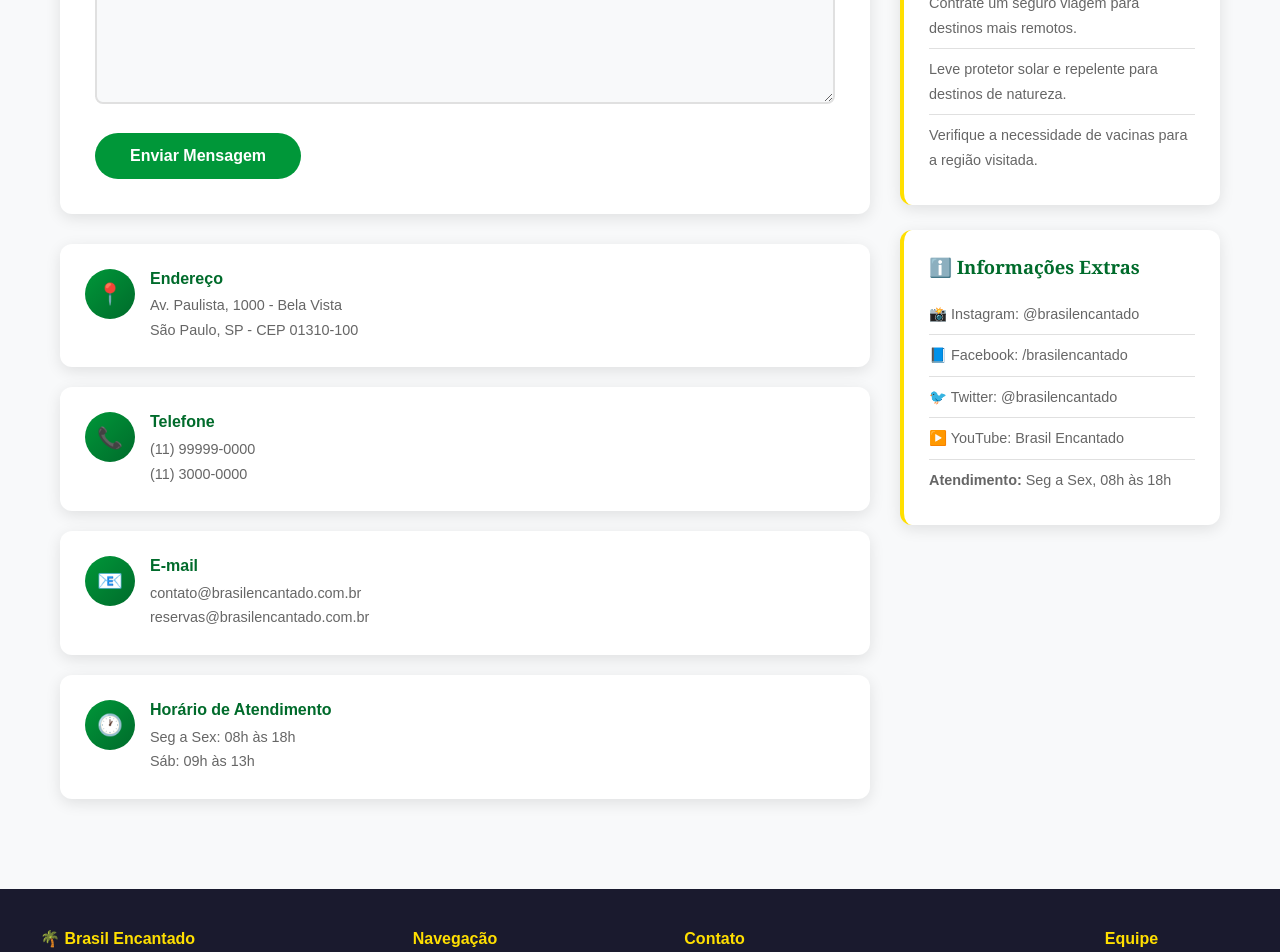
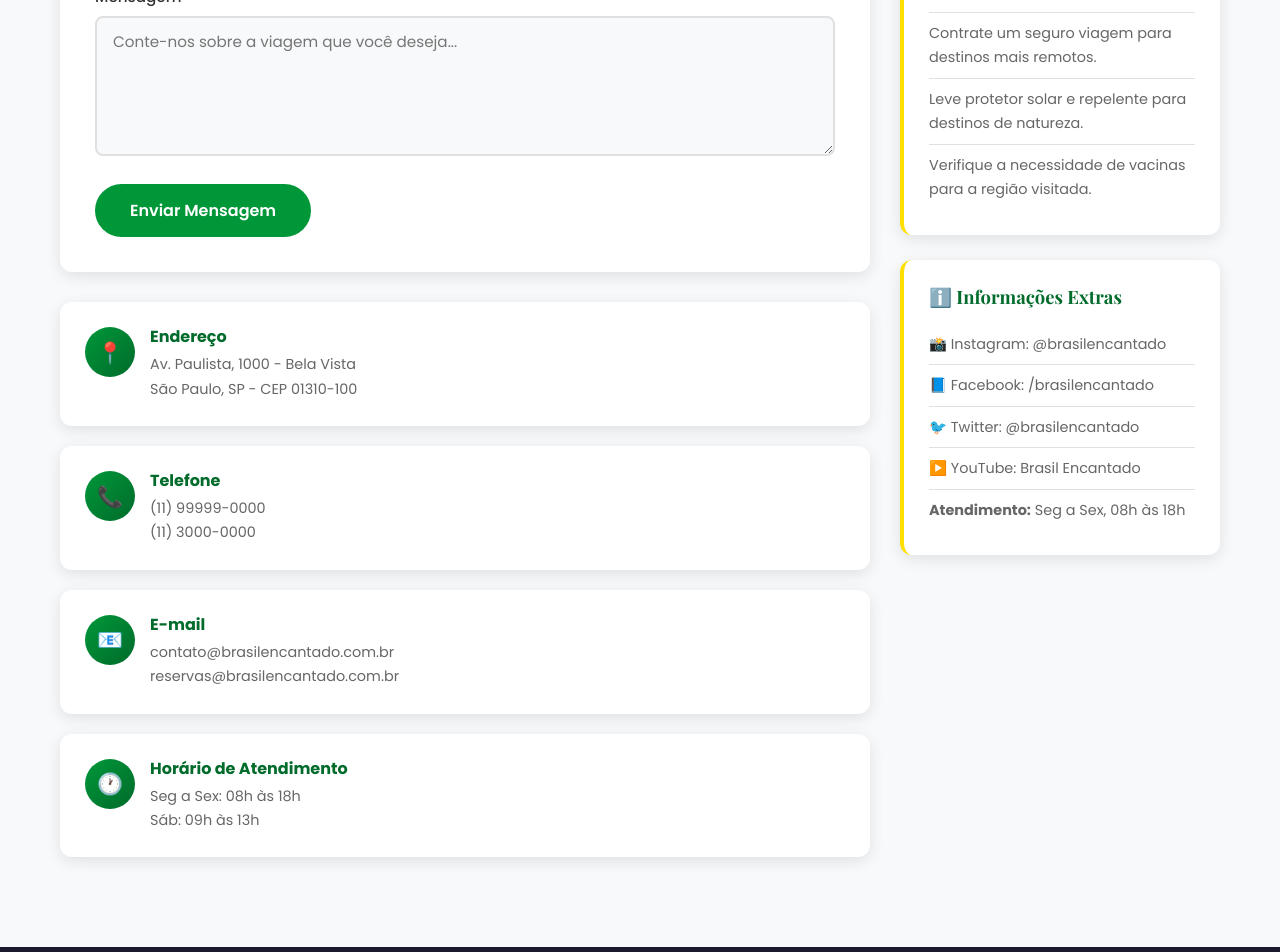
Before and after one commit to MatheusZem12/portal-turistico, a plain HTML site: page contato.html in a window 1280 px wide. Shown: the part 920-1872 px from the top of the page. Drawn offline with nearby package versions, Linux system fonts and the light colour scheme.

Commit message:
Adiciona Google Fonts (Poppins e Playfair Display) para tipografia

```diff
--- a/css/style.css
+++ b/css/style.css
@@ -1,4 +1,5 @@
-/* ===== Fontes do Sistema ===== */
+/* ===== Google Fonts ===== */
+@import url('https://fonts.googleapis.com/css2?family=Poppins:wght@300;400;500;600;700&family=Playfair+Display:wght@400;600;700&display=swap');
 
 /* ===== Reset & Base ===== */
 *,
@@ -33,7 +34,7 @@ html {
 }
 
 body {
-    font-family: Arial, Helvetica, sans-serif;
+    font-family: 'Poppins', Arial, Helvetica, sans-serif;
     color: var(--gray-dark);
     background-color: var(--bg-light);
     line-height: 1.7;
@@ -59,7 +60,7 @@ ul {
 }
 
 h1, h2, h3, h4 {
-    font-family: Georgia, 'Times New Roman', serif;
+    font-family: 'Playfair Display', Georgia, serif;
     color: var(--dark);
     line-height: 1.3;
 }
@@ -86,7 +87,7 @@ h1, h2, h3, h4 {
 }
 
 .logo {
-    font-family: Georgia, 'Times New Roman', serif;
+    font-family: 'Playfair Display', Georgia, serif;
     font-size: 1.5rem;
     font-weight: 700;
     color: var(--white);
@@ -180,7 +181,7 @@ h1, h2, h3, h4 {
     transition: var(--transition);
     cursor: pointer;
     border: none;
-    font-family: Arial, Helvetica, sans-serif;
+    font-family: 'Poppins', Arial, Helvetica, sans-serif;
 }
 
 .btn-primary {
@@ -532,7 +533,7 @@ section {
     padding: 12px 16px;
     border: 2px solid var(--gray-light);
     border-radius: 8px;
-    font-family: Arial, Helvetica, sans-serif;
+    font-family: 'Poppins', Arial, Helvetica, sans-serif;
     font-size: 0.95rem;
     transition: var(--transition);
     background: var(--bg-light);
@@ -589,7 +590,7 @@ section {
 }
 
 .info-card h4 {
-    font-family: Arial, Helvetica, sans-serif;
+    font-family: 'Poppins', Arial, Helvetica, sans-serif;
     font-size: 1rem;
     margin-bottom: 4px;
     color: var(--green-dark);
@@ -620,7 +621,7 @@ section {
 }
 
 .footer-section h4 {
-    font-family: Arial, Helvetica, sans-serif;
+    font-family: 'Poppins', Arial, Helvetica, sans-serif;
     color: var(--yellow);
     font-size: 1rem;
     margin-bottom: 15px;
```
Also changed, not shown: 1 other file.
